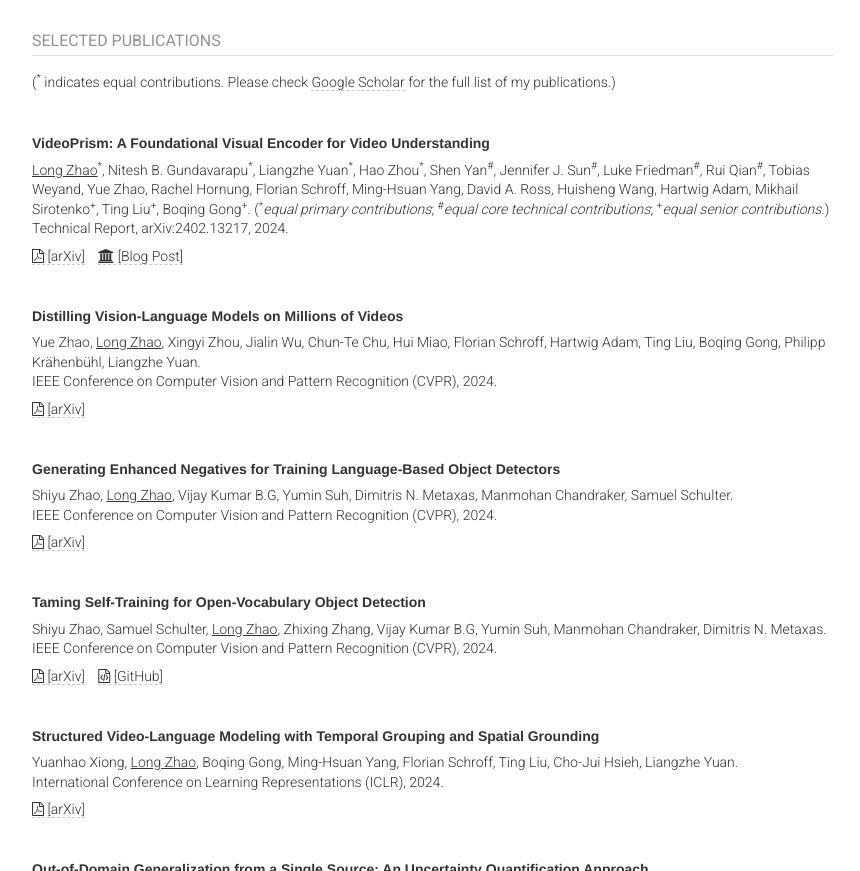
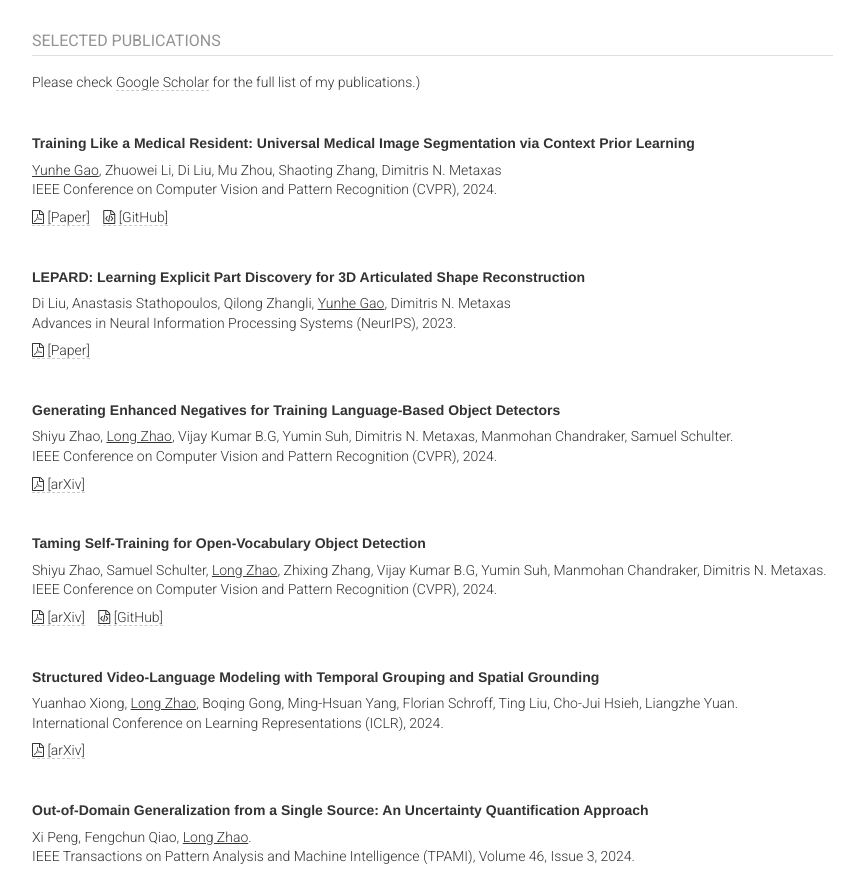
Before and after one commit to yhygao/yunhegao.github.io, a plain HTML site: page index.html in a window 1280 px wide. Shown: the part 1504-2375 px from the top of the page, without its empty margins (408-1268 px from the left). Drawn offline with Linux system fonts and the light colour scheme; a web font is replaced by a local one.

Commit message:
update part of paper list

```diff
--- a/index.html
+++ b/index.html
@@ -196,27 +196,27 @@
   </div>
 </div>
 <h2 id="publications">Selected Publications</h2>
-<p>(<sup>*</sup> indicates equal contributions. Please check <a href="https://scholar.google.com/citations?hl=en&user=TOsFPu4AAAAJ" target="_blank">Google Scholar</a> for the full list of my publications.)</p>
+<p>Please check <a href="https://scholar.google.com/citations?hl=en&user=TOsFPu4AAAAJ" target="_blank">Google Scholar</a> for the full list of my publications.)</p>
 <div class="entry">
 	<ul class="publist">
 		<div class="pubpanel">
 			<div class="pubpanel-body">
-				<li class="title">VideoPrism: A Foundational Visual Encoder for Video Understanding</li>
-				<p><u>Long Zhao</u><sup>*</sup>, Nitesh B. Gundavarapu<sup>*</sup>, Liangzhe Yuan<sup>*</sup>, Hao Zhou<sup>*</sup>, Shen Yan<sup>#</sup>, Jennifer J. Sun<sup>#</sup>, Luke Friedman<sup>#</sup>, Rui Qian<sup>#</sup>, Tobias Weyand, Yue Zhao, Rachel Hornung, Florian Schroff, Ming-Hsuan Yang, David A. Ross, Huisheng Wang, Hartwig Adam, Mikhail Sirotenko<sup>+</sup>, Ting Liu<sup>+</sup>, Boqing Gong<sup>+</sup>. (<sup>*</sup><i>equal primary contributions</i>; <sup>#</sup><i>equal core technical contributions</i>; <sup>+</sup><i>equal senior contributions</i>.)</p>
-				<p>Technical Report, arXiv:2402.13217, 2024.</p>
+				<li class="title">Training Like a Medical Resident: Universal Medical Image Segmentation via Context Prior Learning</li>
+				<p><u>Yunhe Gao</u>, Zhuowei Li, Di Liu, Mu Zhou, Shaoting Zhang, Dimitris N. Metaxas</p>
+				<p>IEEE Conference on Computer Vision and Pattern Recognition (CVPR), 2024.</p>
 				<ul class="list-inline">
-					<li><a href="https://arxiv.org/pdf/2402.13217.pdf" target="_blank"><i class="fa fa-file-pdf-o"></i><span> [arXiv]<span></span></span></a></li>
-					<li><a href="https://blog.research.google/2024/02/videoprism-foundational-visual-encoder.html" target="_blank"><i class="fa fa-university"></i><span> [Blog Post]<span></span></span></a></li>
+					<li><a href="https://arxiv.org/pdf/2402.13217.pdf" target="_blank"><i class="fa fa-file-pdf-o"></i><span> [Paper]<span></span></span></a></li>
+					<li><a href="https://github.com/yhygao/universal-medical-image-segmentation" target="_blank"><i class="fa fa-file-code-o"></i><span> [GitHub]<span></span></span></a></li>
 				</ul>
 			</div>
 		</div>
 		<div class="pubpanel">
 			<div class="pubpanel-body">
-				<li class="title">Distilling Vision-Language Models on Millions of Videos</li>
-				<p>Yue Zhao, <u>Long Zhao</u>, Xingyi Zhou, Jialin Wu, Chun-Te Chu, Hui Miao, Florian Schroff, Hartwig Adam, Ting Liu, Boqing Gong, Philipp Kr&#228henb&#252hl, Liangzhe Yuan.</p>
-				<p>IEEE Conference on Computer Vision and Pattern Recognition (CVPR), 2024.</p>
+				<li class="title">LEPARD: Learning Explicit Part Discovery for 3D Articulated Shape Reconstruction</li>
+				<p>Di Liu, Anastasis Stathopoulos, Qilong Zhangli, <u>Yunhe Gao</u>, Dimitris N. Metaxas</p>
+				<p>Advances in Neural Information Processing Systems (NeurIPS), 2023.</p>
 				<ul class="list-inline">
-					<li><a href="https://arxiv.org/pdf/2401.06129.pdf" target="_blank"><i class="fa fa-file-pdf-o"></i><span> [arXiv]<span></span></span></a></li>
+					<li><a href="https://proceedings.neurips.cc/paper_files/paper/2023/file/a99f50fb024a56d15f057a1830ed0a00-Paper-Conference.pdf" target="_blank"><i class="fa fa-file-pdf-o"></i><span> [Paper]<span></span></span></a></li>
 				</ul>
 			</div>
 		</div>
```
